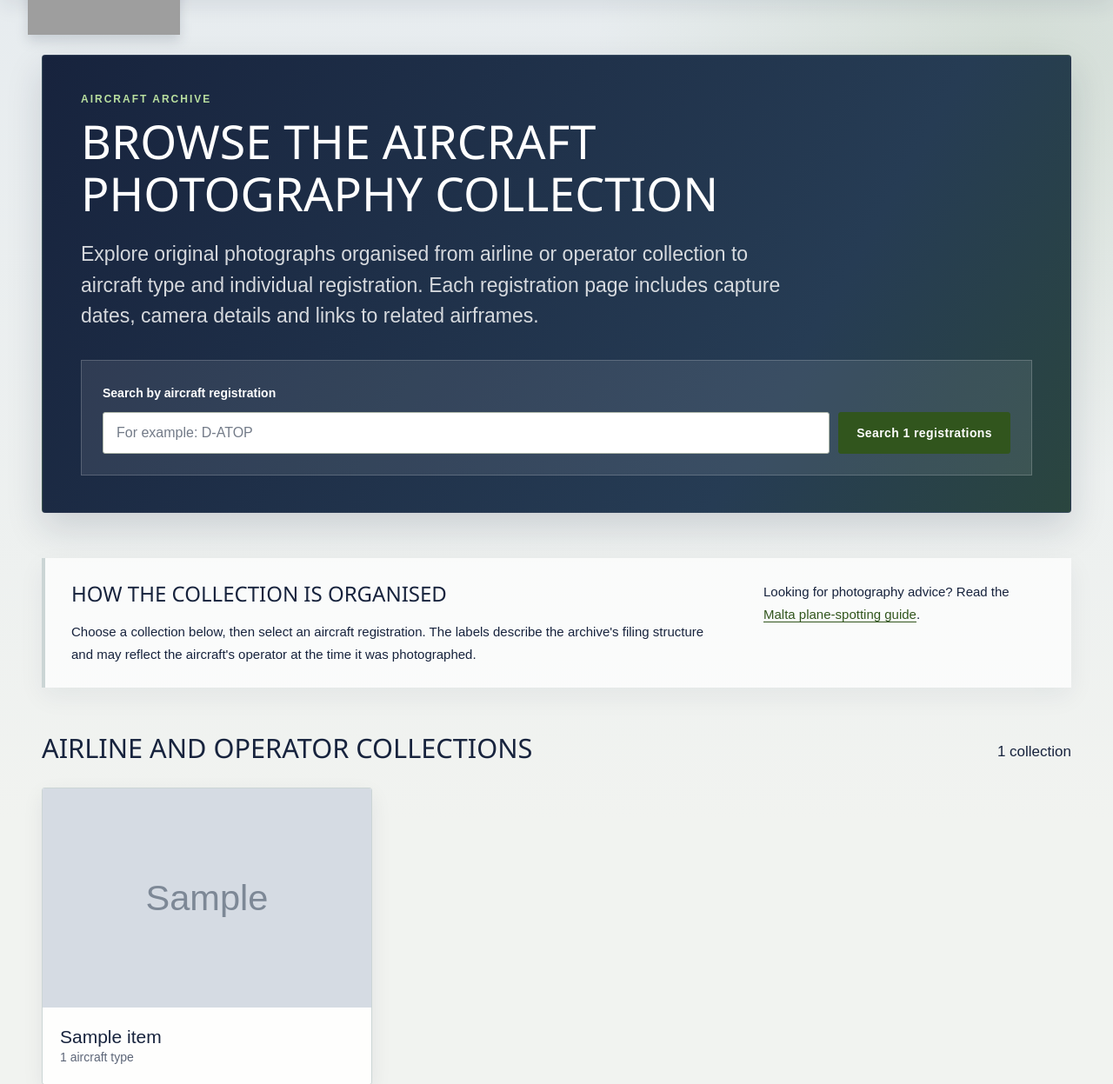
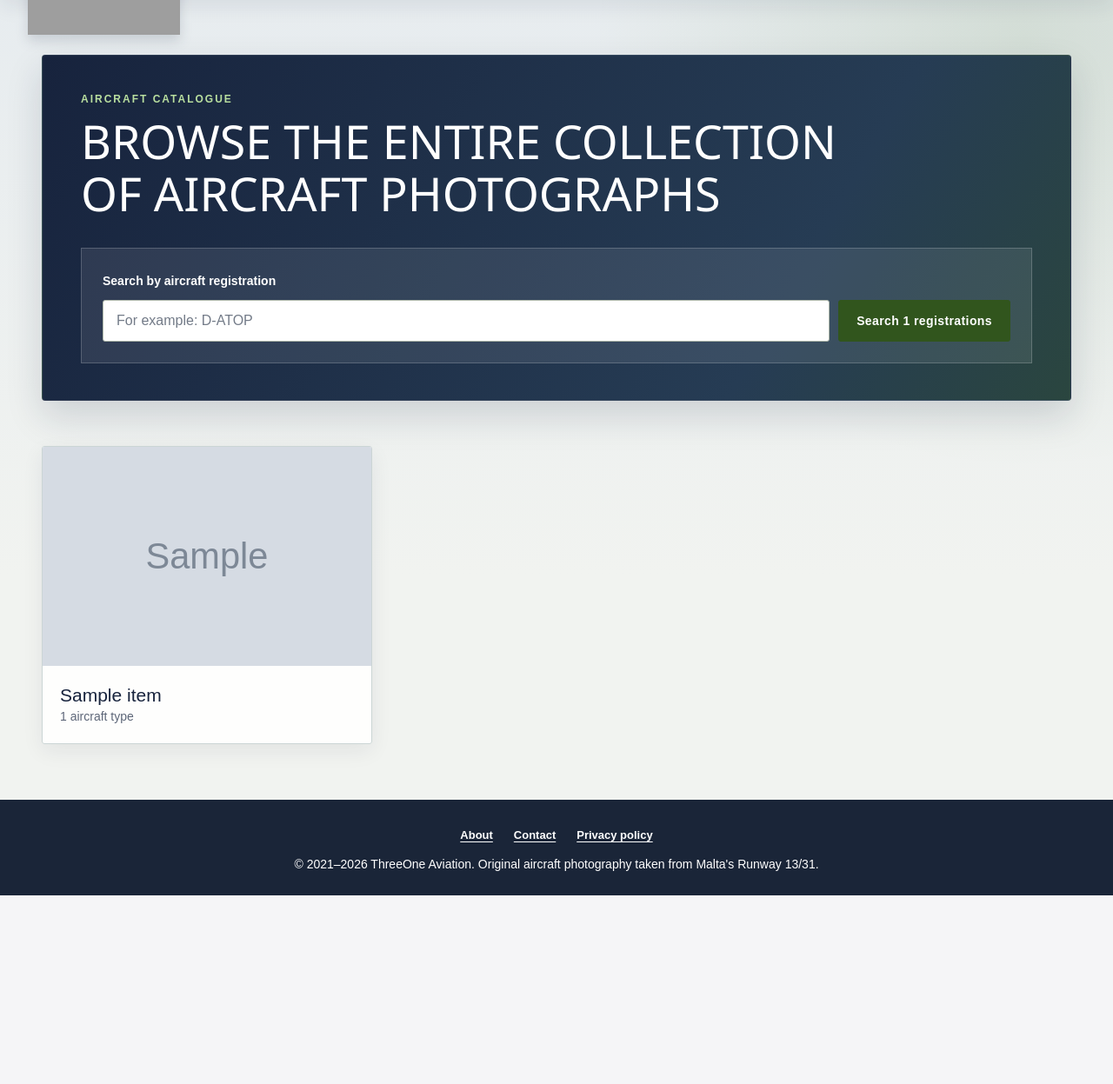
Before and after one commit to andreasant34/threeoneaviation-webapp, a Django app: template aviationwebapp/templates/collection/collection.html in a window 1280 px wide. Shown: the part 97-1344 px from the top of the page at 87% size. After the commit the page ends 1127 px from the top, so only its background shows below. Run offline with Django 5.2, Linux system fonts and the light colour scheme; the template is opened without the code that fills it: most values are stand-ins (such as "Sample title", 1, 10 or a date in 2020); grey boxes marked "Sample" are stand-in pictures; some web fonts are replaced; grey boxes are pictures that could not be loaded.

Commit message:
Collection enhancements

```diff
--- a/aviationwebapp/templates/collection/collection.html
+++ b/aviationwebapp/templates/collection/collection.html
@@ -1,15 +1,14 @@
 {% extends 'layout.html' %}
 
 {% block title %}Aircraft Photo Collection by Airline & Registration{% endblock title %}
-{% block meta_description %}Search {{ registrations_count }} aircraft registrations in the original ThreeOne Aviation photo archive, organised by airline, aircraft type and registration.{% endblock meta_description %}
+{% block meta_description %}Search {{ registrations_count }} aircraft registrations in the original ThreeOne Aviation photo catalogue, organised by airline, aircraft type and registration.{% endblock meta_description %}
 {% block og_title %}Aircraft Photo Collection | ThreeOne Aviation{% endblock og_title %}
 
 {% block content %}
 <div class="site-page catalog-page">
     <header class="catalog-header">
-        <p class="eyebrow">Aircraft archive</p>
-        <h1>Browse the aircraft photography collection</h1>
-        <p class="article-lead">Explore original photographs organised from airline or operator collection to aircraft type and individual registration. Each registration page includes capture dates, camera details and links to related airframes.</p>
+        <p class="eyebrow">Aircraft Catalogue</p>
+        <h1>Browse the entire collection of aircraft photographs</h1>
         <form method="get" action="{% url 'collection' %}" class="catalog-search" role="search">
             <label for="collection-search">Search by aircraft registration</label>
             <div class="search-input-row">
@@ -19,19 +18,7 @@
         </form>
     </header>
 
-    <section class="catalog-explainer" aria-labelledby="collection-method-title">
-        <div>
-            <h2 id="collection-method-title">How the collection is organised</h2>
-            <p>Choose a collection below, then select an aircraft registration. The labels describe the archive's filing structure and may reflect the aircraft's operator at the time it was photographed.</p>
-        </div>
-        <p>Looking for photography advice? Read the <a href="{% url 'spotting-guide' %}">Malta plane-spotting guide</a>.</p>
-    </section>
-
     <section aria-labelledby="airlines-title">
-        <div class="section-heading-row">
-            <h2 id="airlines-title">Airline and operator collections</h2>
-            <p>{{ airlines|length }} collection{{ airlines|length|pluralize }}</p>
-        </div>
         <div class="catalog-card-grid">
             {% for item in airlines %}
             <article class="catalog-card">
```
Also changed, not shown: 1 other file.
